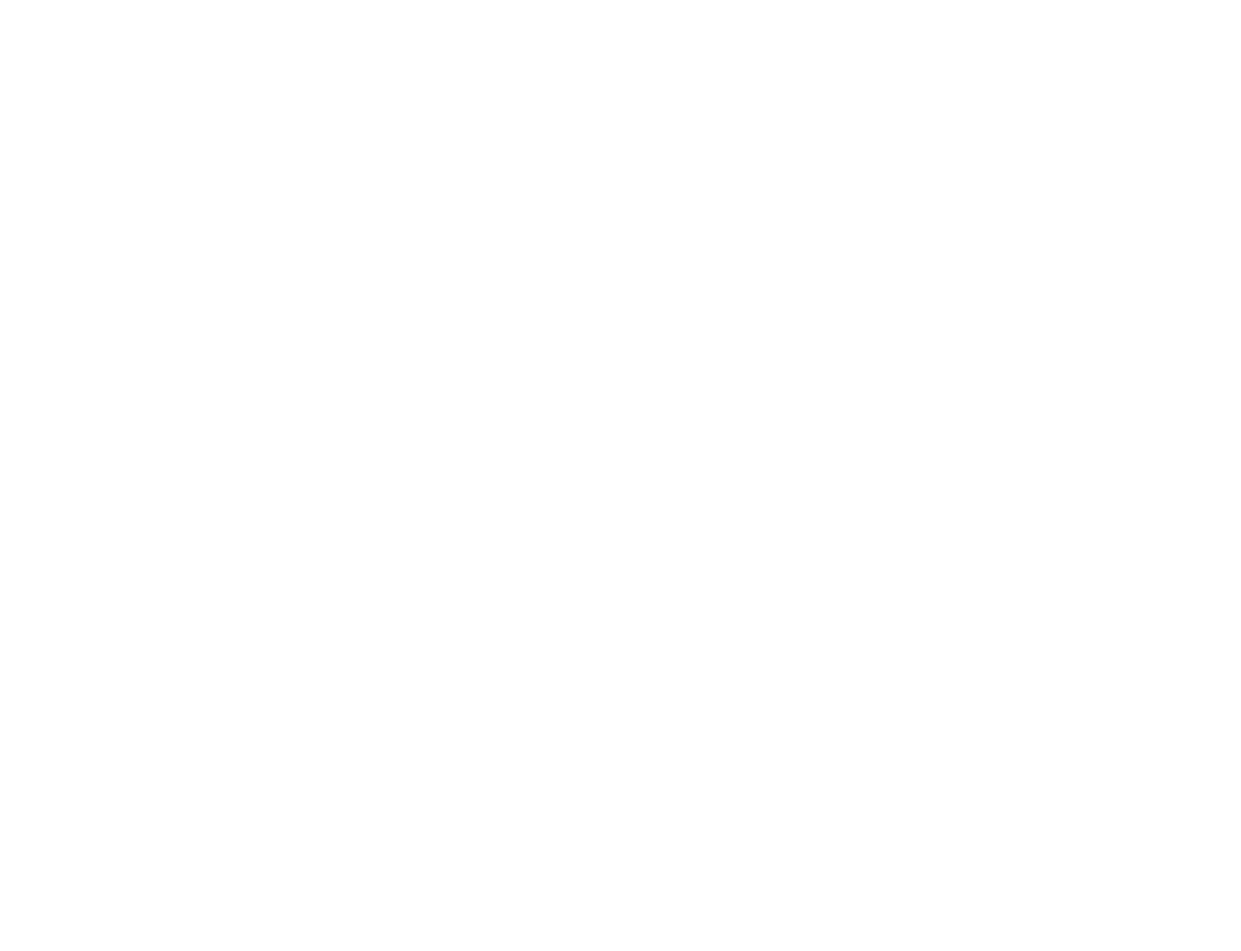
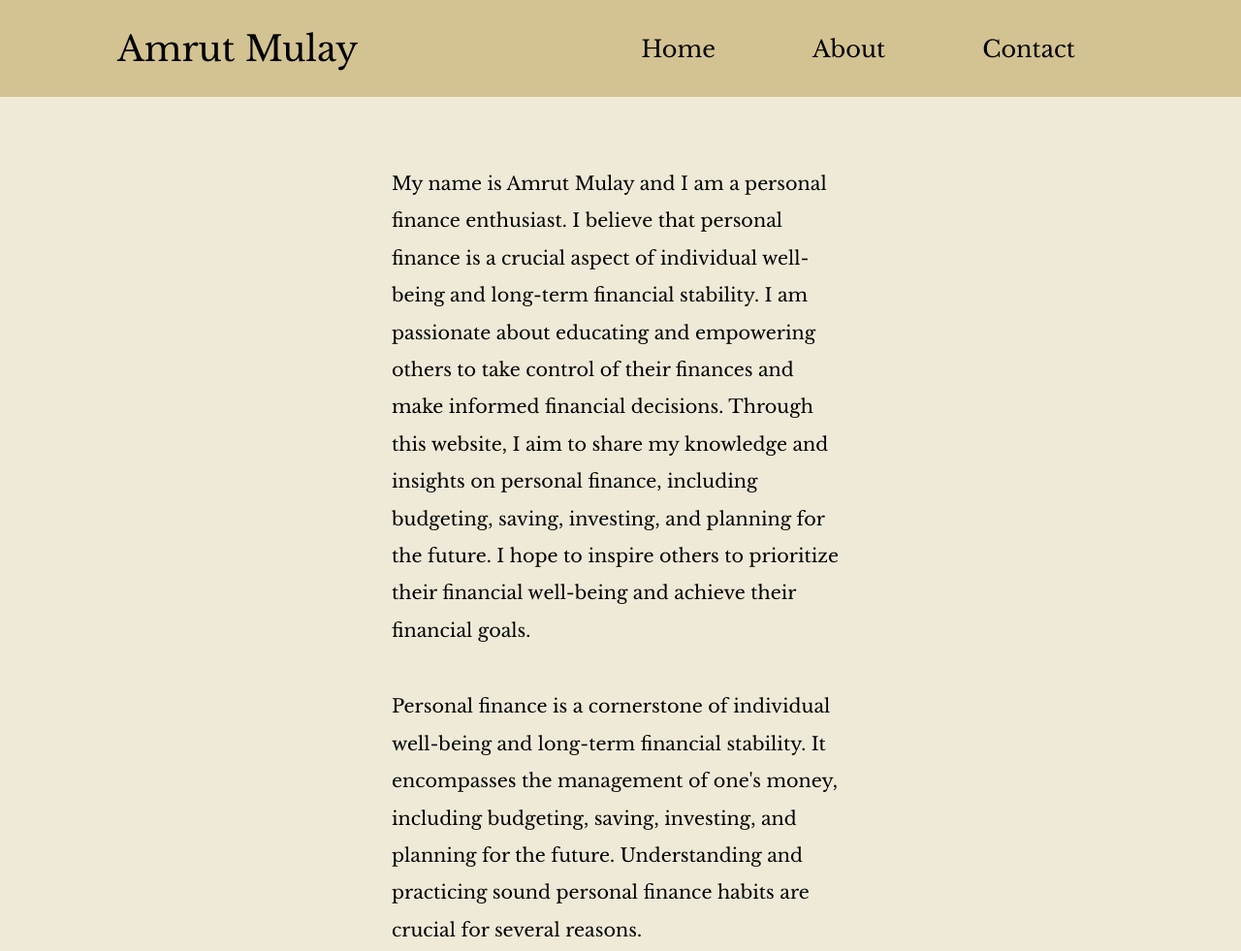
Before and after one commit to AnishMulay/Amrut-Mulay-Website, a plain HTML site: page home.html in a window 1280 px wide. Shown: the top 981 px of the page at 97% size. Before the commit the page ends 800 px from the top, so only its background shows below. Drawn offline with nearby package versions, Linux system fonts and the light colour scheme.

Commit message:
moved content from index to home and added a default scrollbar to the body style

```diff
--- a/home.html
+++ b/home.html
@@ -0,0 +1,163 @@
+<!DOCTYPE html>
+<html lang="en">
+  <link rel="preconnect" href="https://fonts.googleapis.com" />
+  <link rel="preconnect" href="https://fonts.gstatic.com" crossorigin />
+  <link
+    href="https://fonts.googleapis.com/css2?family=Libre+Baskerville:ital,wght@0,400;0,700;1,400&display=swap"
+    rel="stylesheet"
+  />
+  <style>
+    * {
+      margin: 0;
+      padding: 0;
+    }
+
+    body {
+      background-color: #efead7;
+      color: black;
+      font-family: "Libre Baskerville", serif;
+      overflow-y: scroll;
+    }
+
+    nav {
+      display: flex;
+      justify-content: space-around;
+      align-items: center;
+      height: 100px;
+      background-color: #d3c392;
+    }
+
+    nav ul {
+      display: flex;
+      justify-content: center;
+    }
+
+    nav ul li {
+      list-style: none;
+      margin: 50px;
+    }
+
+    nav ul li a {
+      text-decoration: none;
+      color: black;
+      font-size: 1.5rem;
+      font-weight: 500;
+    }
+
+    nav ul li a:hover {
+      color: white;
+    }
+
+    .left {
+      font-size: 2.25rem;
+      font-weight: 500;
+    }
+
+    .left a {
+      text-decoration: none;
+      color: black;
+    }
+
+    .right {
+      font-size: 1.25rem;
+    }
+
+    .first {
+      display: flex;
+      justify-content: center;
+      align-items: center;
+    }
+
+    .centerSection {
+      display: flex;
+      flex-direction: column;
+      align-items: center;
+      text-align: left;
+      width: 40%;
+      margin: 50px;
+    }
+
+    .centerSectionParagraph {
+      font-size: 1.2rem;
+      margin: 20px;
+      line-height: 2;
+    }
+
+    /* .centerSectionImage {
+      margin: 20px;
+      max-width: 60%;
+    } */
+  </style>
+  <head>
+    <meta charset="UTF-8" />
+    <meta name="viewport" content="width=device-width, initial-scale=1.0" />
+    <title>Amrut Mulay Home</title>
+  </head>
+  <body>
+    <header>
+      <nav>
+        <div class="left"><a href="/index.html">Amrut Mulay</a></div>
+        <div class="right">
+          <ul>
+            <li><a href="/home.html">Home</a></li>
+            <li><a href="/about.html">About</a></li>
+            <li><a href="/contact.html">Contact</a></li>
+          </ul>
+        </div>
+      </nav>
+    </header>
+
+    <main>
+      <section class="first">
+        <div class="centerSection">
+          <!-- <div class="centerSectionImage">
+            <img src="/assets/home.jpeg" style="width: 100%; height: auto;"></img>
+          </div> -->
+          <p class="centerSectionParagraph">
+            My name is Amrut Mulay and I am a personal finance enthusiast. I
+            believe that personal finance is a crucial aspect of individual
+            well-being and long-term financial stability. I am passionate about
+            educating and empowering others to take control of their finances
+            and make informed financial decisions. Through this website, I aim
+            to share my knowledge and insights on personal finance, including
+            budgeting, saving, investing, and planning for the future. I hope to
+            inspire others to prioritize their financial well-being and achieve
+            their financial goals.
+          </p>
+          <p class="centerSectionParagraph">
+            Personal finance is a cornerstone of individual well-being and
+            long-term financial stability. It encompasses the management of
+            one's money, including budgeting, saving, investing, and planning
+            for the future. Understanding and practicing sound personal finance
+            habits are crucial for several reasons.
+          </p>
+          <p class="centerSectionParagraph">
+            Firstly, it empowers individuals to take control of their financial
+            future, enabling them to achieve their goals, whether it be buying a
+            home, funding education, or retiring comfortably. Secondly, it
+            provides a safety net during unexpected events, such as job loss or
+            medical emergencies, by ensuring that individuals have savings to
+            fall back on.
+          </p>
+          <p class="centerSectionParagraph">
+            Moreover, effective personal finance management promotes financial
+            independence and reduces reliance on external sources of funding,
+            such as loans or credit cards, which can lead to debt accumulation
+            and financial stress. Additionally, it fosters a mindset of
+            frugality and mindful spending, encouraging individuals to
+            prioritize needs over wants and make informed financial decisions.
+          </p>
+          <p class="centerSectionParagraph">
+            Furthermore, investing in personal finance education and literacy
+            equips individuals with the knowledge and skills needed to navigate
+            complex financial landscapes, including understanding tax laws,
+            investment options, and retirement planning. Overall, prioritizing
+            personal finance is essential for achieving financial security,
+            building wealth, and ultimately, enjoying a fulfilling and
+            prosperous life.
+          </p>
+        </div>
+      </section>
+    </main>
+  </body>
+</html>
```
Also changed, not shown: index.html (+19 -51 lines).
